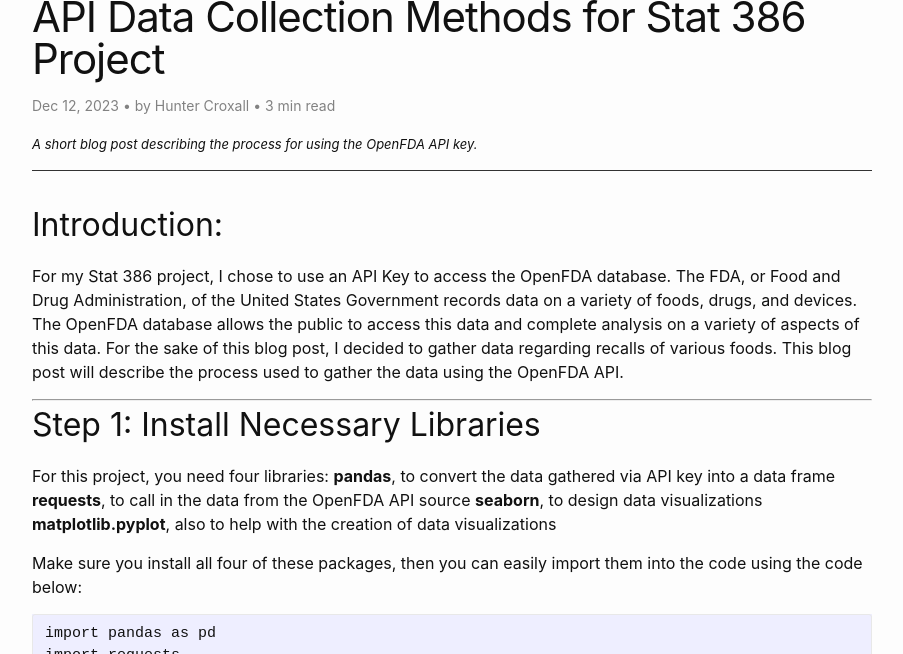
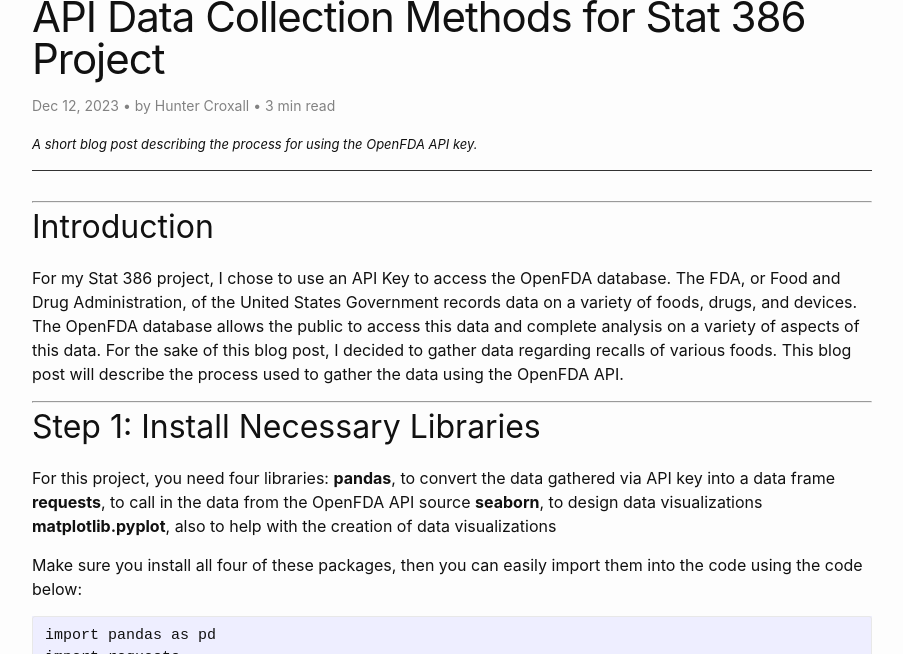
Before and after one commit to huntercroxall/huntercroxall.github.io, a Jekyll site: the page built from _posts/2023-12-12-stat386-data-collection.md, in a window 1280 px wide and 900 px high, cut to the strip 246-900 px from the top of the window. Shown: the whole strip, without its empty margins (188-1091 px from the left). Built offline with Jekyll 4.4.1, drawn with Linux system fonts in a browser that asks for light colours; comment, search, counter and statistics services are not loaded.

```diff
--- a/_posts/2023-12-12-stat386-data-collection.md
+++ b/_posts/2023-12-12-stat386-data-collection.md
@@ -5,8 +5,9 @@ author: Hunter Croxall
 description: A short blog post describing the process for using the OpenFDA API key.
 image: "/assets/images/braden-jarvis-prSogOoFmkw-unsplash.jpeg"
 ---
+---
 
-## Introduction:
+## Introduction
 For my Stat 386 project, I chose to use an API Key to access the OpenFDA database. The FDA, or Food and Drug Administration, of the United
 States Government records data on a variety of foods, drugs, and devices. The OpenFDA database allows the public to access this data and
 complete analysis on a variety of aspects of this data. For the sake of this blog post, I decided to gather data regarding recalls of various
```
